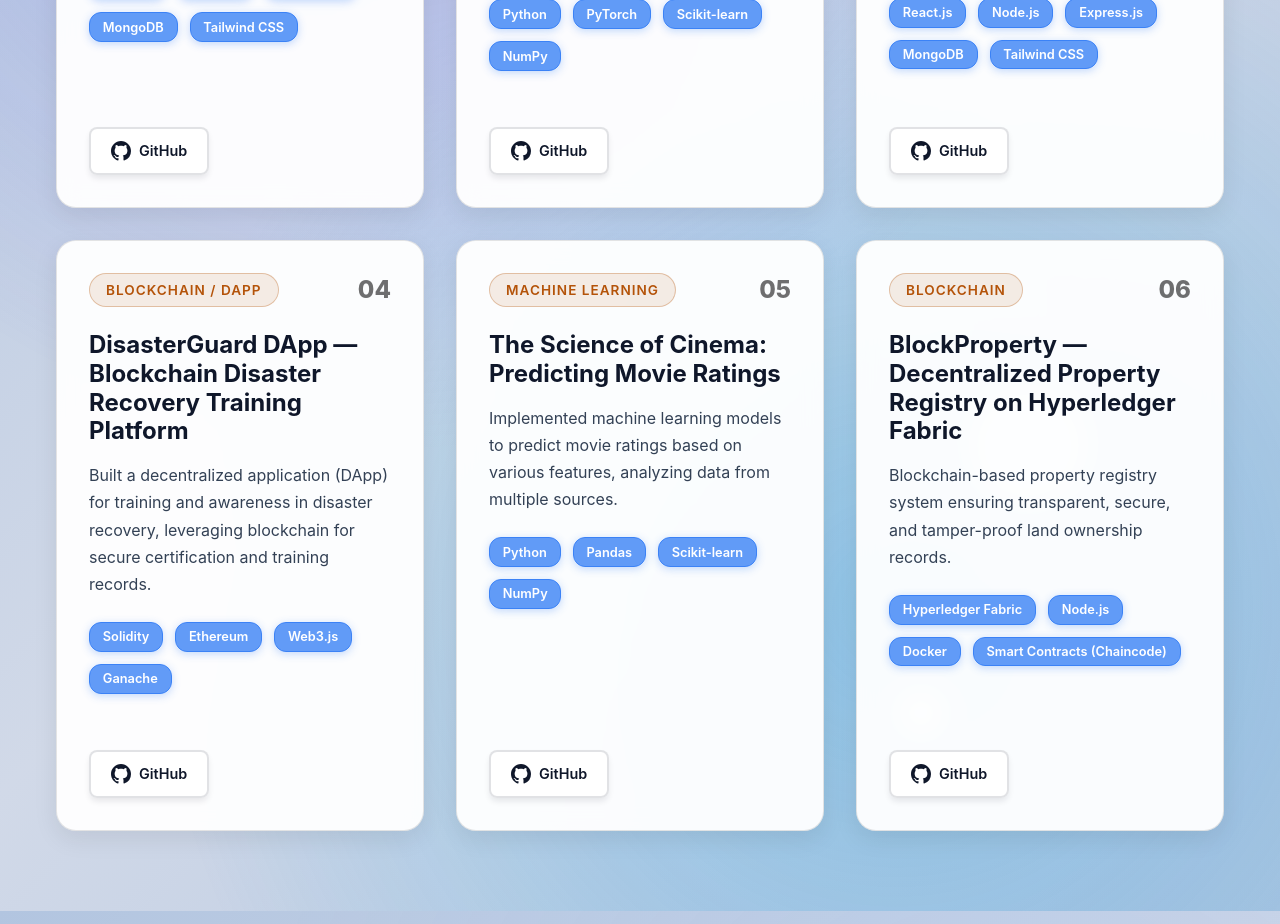
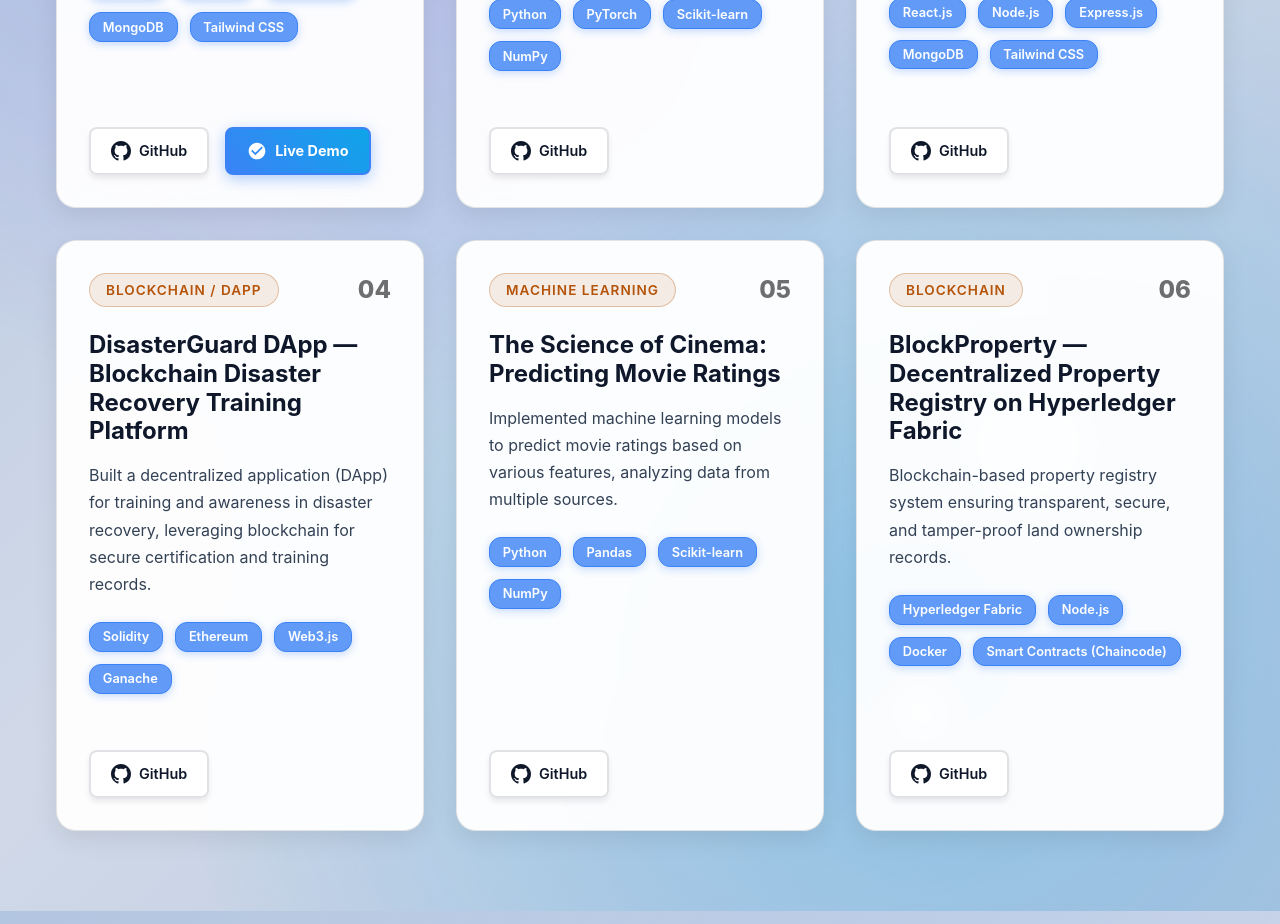
Before and after one commit to Nafiz68/Nafiz68.github.io, a React (Create React App) app: page / in a window 1280 px wide. Shown: the part 5040-5964 px from the top of the page. Built offline with nearby package versions, Linux system fonts and the light colour scheme.

Commit message:
live demo for project 1

```diff
--- a/src/components/Projects.js
+++ b/src/components/Projects.js
@@ -7,7 +7,7 @@ export default function Projects() {
       title: "Thesis Management System",
       description: "Developed a web-based platform to streamline thesis submission, progress tracking, and supervision for students and faculty",
       github: "https://github.com/Faishal-Monir/Thesis-Management-System",
-      // demo: "https://github.com/Nafiz68/thesis-management",
+      demo: "https://thesis-management-system-alpha.vercel.app/",
       tech: ["React.js", "Node.js", "Express.js", "MongoDB", "Tailwind CSS"],
       category: "Full Stack"
     },
```
